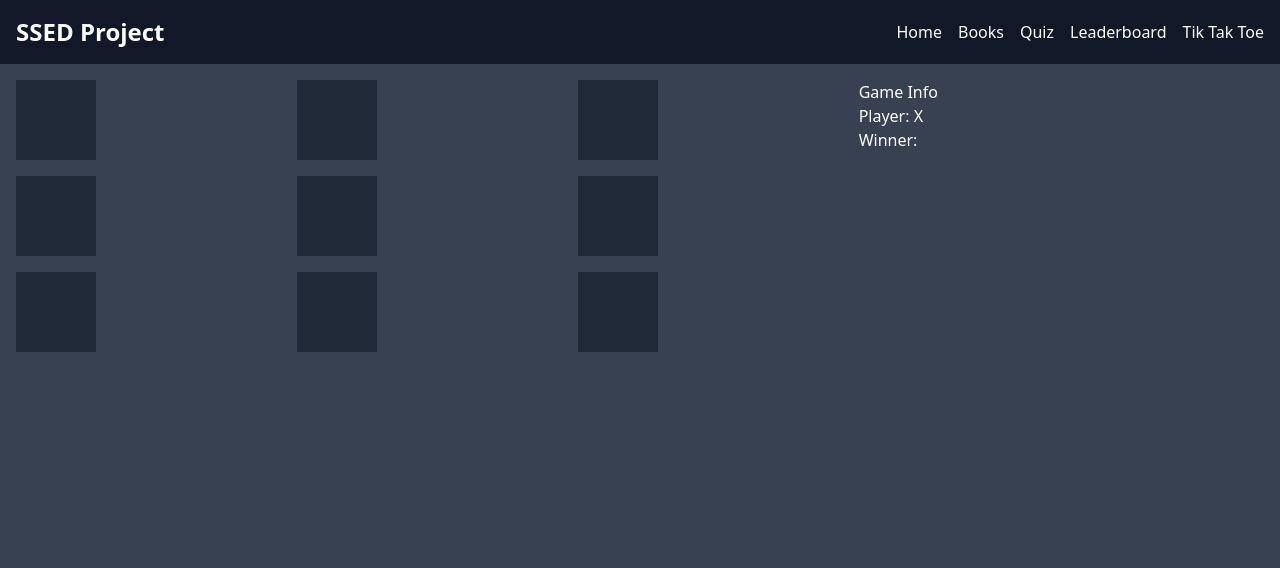
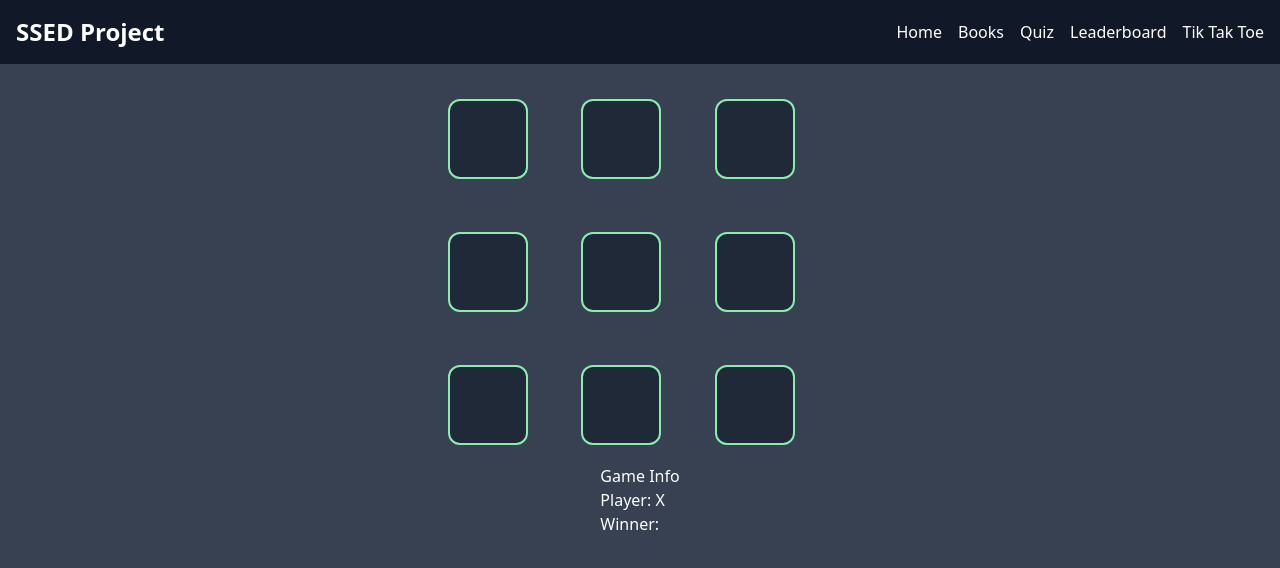
Before and after one commit to Lexi4eg/SSED_Project_2024, a SvelteKit app in the folder SvelteKid/SSED_SvelteKit/: page /tiktaktoe in a window 1280 px wide. Shown: the top 568 px of the page. Built offline with nearby package versions, Linux system fonts and the light colour scheme.

Commit message:
Fixed Tik Tack Toe and API Route for Leaderboard so it does not have an 500 error

```diff
--- a/SvelteKid/SSED_SvelteKit/src/routes/+layout.svelte
+++ b/SvelteKid/SSED_SvelteKit/src/routes/+layout.svelte
@@ -4,7 +4,9 @@
 <title>SSED Project</title>
 <svelte:head>
 	<meta name="description" content="Your description here">
-</svelte:head><div class="bg-gray-700 text-white w-screen h-full min-h-screen">
+</svelte:head>
+
+<div class="bg-gray-700 text-white w-screen  min-h-screen">
 	<header class="bg-gray-900 p-4 w-full">
 		<div class="  flex justify-between items-center">
 			<h1 class="text-2xl font-bold"><a href="/">SSED Project</a></h1>
@@ -29,7 +31,7 @@
 			</nav>
 		</div>
 	</header>
-	<div class="p-4">
+	<div class="p-4 flex w-full h-full  ">
 		<slot />
 	</div>
 
--- a/SvelteKid/SSED_SvelteKit/src/routes/tiktaktoe/+page.svelte
+++ b/SvelteKid/SSED_SvelteKit/src/routes/tiktaktoe/+page.svelte
@@ -45,21 +45,25 @@
 				currentBoard[a[0]][a[1]] === currentBoard[b[0]][b[1]] &&
 				currentBoard[a[0]][a[1]] === currentBoard[c[0]][c[1]]
 			) {
-				winner = player;
+				winner = player === 'X' ? 'O' : 'X';
 			}
 		});
 	}
 </script>
 
-<div class="grid grid-cols-3  gap-4">
-	<div class="col-span-2">
-		<div class="grid grid-cols-3 gap-4 justify-center items-center ">
+<div class="flex-col w-full h-full justify-center flex items-center ">
+		<div class="grid grid-cols-3 gap-4 w-96 h-96 justify-center  items-center ">
 			{#each $board as row, rowIndex}
 				{#each row as cell, cellIndex}
-					<button class="bg-gray-800 w-20 h-20 flex  items-center justify-center rounded-4xl text-white p-4" on:click={() => handleClick(rowIndex, cellIndex)}>{cell}</button>
+					<button
+						class="bg-gray-800 w-20 h-20 flex border-2 border-green-300  items-center justify-center rounded-xl text-white p-4"
+						on:click={() => handleClick(rowIndex, cellIndex)}
+						aria-label={`Cell at row ${rowIndex + 1}, column ${cellIndex + 1}`}
+					>
+						{cell}
+					</button>
 				{/each}
 			{/each}
-		</div>
 	</div>
 	<div>
 		<h2>Game Info</h2>
```
Also changed, not shown: SvelteKid/SSED_SvelteKit/src/routes/leaderboard/api.ts (renamed from SvelteKid/SSED_SvelteKit/src/routes/leaderboard/+page.ts).
